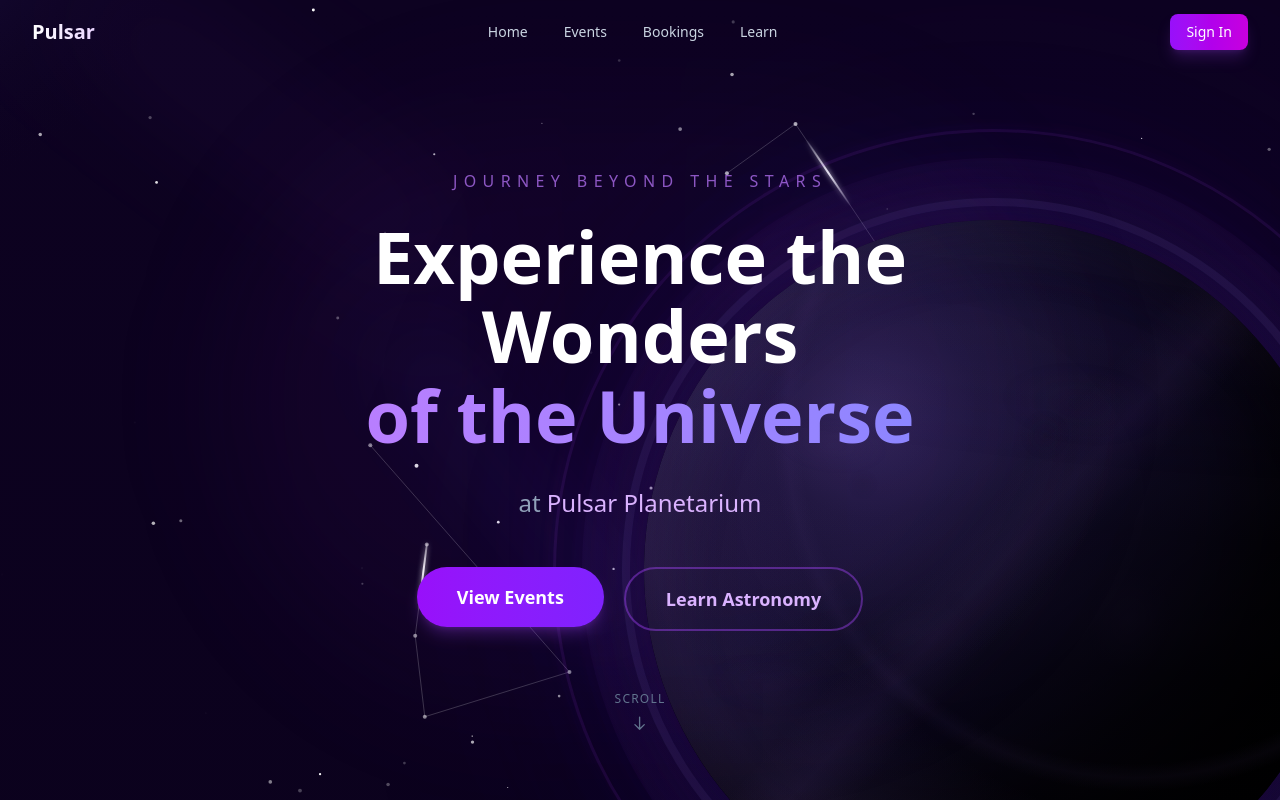
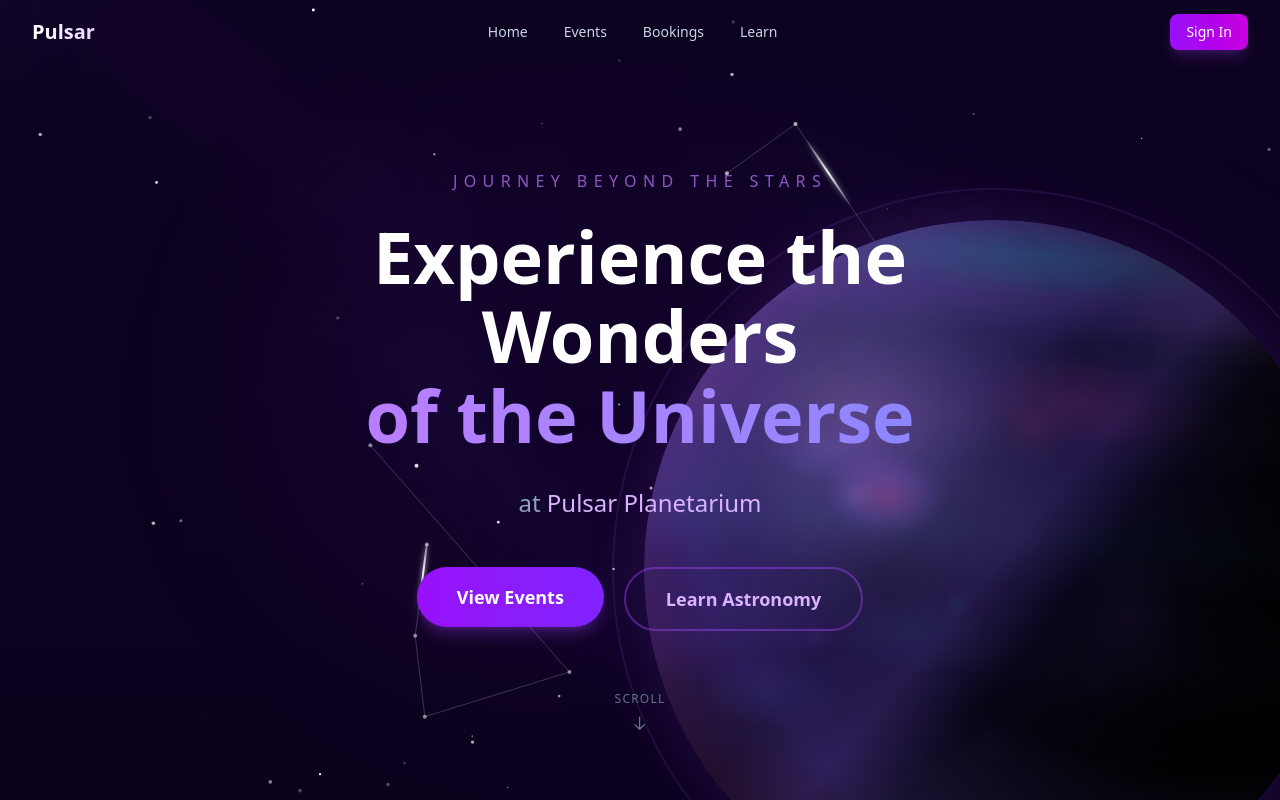
Before and after one commit to Artificed/Pulsar, a Next.js app in the folder frontend/: page / in a window 1280 px wide. Built offline with nearby package versions, Linux system fonts and the light colour scheme.

Commit message:
style: better planet

```diff
--- a/frontend/src/app/(main)/page.tsx
+++ b/frontend/src/app/(main)/page.tsx
@@ -590,106 +590,141 @@ export default function Home() {
 
       <section className="relative z-10 h-screen w-full snap-start flex items-center justify-center">
         <div className="absolute bottom-[-15%] right-[-5%] w-[700px] h-[700px] pointer-events-none">
-          <div className="absolute inset-[-80px] rounded-full bg-indigo-900/10 blur-[120px]" />
-          <div className="absolute inset-[-40px] rounded-full bg-purple-900/[0.08] blur-[80px]" />
+          <div className="absolute inset-[-30px] rounded-full bg-purple-900/[0.06] blur-[60px]" />
 
           <motion.div
             className="absolute top-1/2 left-1/2 -translate-x-1/2 -translate-y-1/2"
             style={{
-              width: '140%',
-              height: '140%',
+              width: '130%',
+              height: '130%',
               transform: 'translate(-50%, -50%) rotateX(75deg)',
             }}
             animate={{ rotate: 360 }}
-            transition={{ duration: 400, repeat: Infinity, ease: "linear" }}
+            transition={{ duration: 500, repeat: Infinity, ease: "linear" }}
           >
-            <div className="absolute inset-[5%] rounded-full border-[3px] border-purple-500/10" style={{
-              boxShadow: '0 0 20px rgba(139, 92, 246, 0.05)',
-            }} />
-            <div className="absolute inset-[12%] rounded-full border-[8px] border-violet-400/[0.08]" style={{
-              boxShadow: 'inset 0 0 30px rgba(139, 92, 246, 0.03)',
-            }} />
-            <div className="absolute inset-[18%] rounded-full border-[4px] border-indigo-400/[0.12]" />
-            <div className="absolute inset-[8%] rounded-full" style={{
-              background: 'radial-gradient(ellipse at center, transparent 60%, rgba(139, 92, 246, 0.04) 70%, transparent 85%)',
-            }} />
+            <div className="absolute inset-[8%] rounded-full border-[2px] border-purple-400/10" />
+            <div className="absolute inset-[12%] rounded-full border-[4px] border-violet-400/[0.07]" />
+            <div className="absolute inset-[16%] rounded-full border-[2px] border-indigo-400/[0.08]" />
           </motion.div>
 
           <motion.div
             className="w-full h-full rounded-full relative overflow-hidden"
             style={{
-              background: 'radial-gradient(circle at 30% 30%, #2a1f4e 0%, #1a1235 15%, #120d28 30%, #0c0820 50%, #060412 70%, #020108 100%)',
-              boxShadow: 'inset -60px -60px 120px rgba(0,0,0,0.95), inset 20px 20px 60px rgba(99, 82, 150, 0.15), 0 0 100px rgba(79, 52, 146, 0.2), 0 0 200px rgba(79, 52, 146, 0.1)',
+              background: 'radial-gradient(circle at 30% 30%, #3d2a6d 0%, #2a1f5c 10%, #1e1548 20%, #150f38 35%, #0d0a28 55%, #060418 75%, #020108 100%)',
+              boxShadow: 'inset -80px -80px 150px rgba(0,0,0,0.98), inset 30px 30px 80px rgba(139, 92, 246, 0.2), inset 10px 10px 40px rgba(236, 72, 153, 0.1), 0 0 60px rgba(139, 92, 246, 0.15)',
             }}
             animate={{ rotate: 360 }}
-            transition={{ duration: 300, repeat: Infinity, ease: "linear" }}
+            transition={{ duration: 400, repeat: Infinity, ease: "linear" }}
           >
-            <div className="absolute inset-0 rounded-full opacity-40" style={{
+            <motion.div
+              className="absolute inset-0 rounded-full"
+              style={{
+                background: `
+                  radial-gradient(ellipse 120% 20% at 50% 5%, rgba(34, 211, 238, 0.3) 0%, rgba(139, 92, 246, 0.15) 30%, transparent 60%),
+                  radial-gradient(ellipse 100% 15% at 50% 95%, rgba(236, 72, 153, 0.25) 0%, rgba(168, 85, 247, 0.1) 30%, transparent 60%)
+                `,
+              }}
+              animate={{
+                opacity: [0.6, 1, 0.6],
+              }}
+              transition={{ duration: 3, repeat: Infinity, ease: "easeInOut" }}
+            />
+
+            <div className="absolute inset-0 rounded-full opacity-50" style={{
               background: `
-                radial-gradient(ellipse 80px 40px at 25% 35%, rgba(60, 40, 90, 0.4) 0%, transparent 70%),
-                radial-gradient(ellipse 120px 60px at 60% 25%, rgba(45, 30, 75, 0.3) 0%, transparent 70%),
-                radial-gradient(ellipse 100px 50px at 40% 60%, rgba(50, 35, 80, 0.35) 0%, transparent 70%),
-                radial-gradient(ellipse 60px 80px at 70% 55%, rgba(55, 38, 85, 0.3) 0%, transparent 70%),
-                radial-gradient(ellipse 90px 45px at 20% 70%, rgba(40, 28, 70, 0.4) 0%, transparent 70%)
+                radial-gradient(ellipse 100px 50px at 25% 35%, rgba(139, 92, 246, 0.4) 0%, transparent 70%),
+                radial-gradient(ellipse 150px 70px at 60% 25%, rgba(236, 72, 153, 0.25) 0%, transparent 70%),
+                radial-gradient(ellipse 120px 60px at 40% 60%, rgba(34, 211, 238, 0.2) 0%, transparent 70%),
+                radial-gradient(ellipse 80px 100px at 70% 55%, rgba(168, 85, 247, 0.35) 0%, transparent 70%),
+                radial-gradient(ellipse 110px 55px at 20% 70%, rgba(99, 102, 241, 0.3) 0%, transparent 70%)
               `,
             }} />
 
-            <div className="absolute inset-0 rounded-full opacity-30" style={{
+            <motion.div
+              className="absolute w-[120px] h-[80px] rounded-full"
+              style={{
+                top: '35%',
+                left: '25%',
+                background: 'radial-gradient(ellipse, rgba(236, 72, 153, 0.5) 0%, rgba(168, 85, 247, 0.3) 40%, transparent 70%)',
+                filter: 'blur(8px)',
+              }}
+              animate={{
+                scale: [1, 1.2, 1],
+                opacity: [0.7, 1, 0.7],
+              }}
+              transition={{ duration: 5, repeat: Infinity, ease: "easeInOut" }}
+            />
+
+            <div className="absolute inset-0 rounded-full opacity-40" style={{
               background: `
                 linear-gradient(180deg,
                   transparent 0%,
-                  rgba(80, 50, 120, 0.1) 15%,
-                  transparent 20%,
-                  rgba(60, 40, 100, 0.15) 35%,
-                  transparent 42%,
-                  rgba(70, 45, 110, 0.1) 55%,
-                  transparent 62%,
-                  rgba(50, 35, 90, 0.12) 75%,
-                  transparent 82%,
-                  rgba(60, 40, 100, 0.08) 95%,
+                  rgba(139, 92, 246, 0.15) 12%,
+                  transparent 18%,
+                  rgba(236, 72, 153, 0.1) 28%,
+                  transparent 35%,
+                  rgba(34, 211, 238, 0.12) 45%,
+                  transparent 52%,
+                  rgba(168, 85, 247, 0.15) 62%,
+                  transparent 70%,
+                  rgba(99, 102, 241, 0.1) 80%,
+                  transparent 88%,
+                  rgba(139, 92, 246, 0.08) 95%,
                   transparent 100%
                 )
               `,
             }} />
 
-            <div className="absolute inset-0 rounded-full opacity-25" style={{
+            <motion.div
+              className="absolute inset-0 rounded-full opacity-20"
+              style={{
+                background: `
+                  radial-gradient(circle 20px at 30% 40%, rgba(255, 255, 255, 0.3) 0%, transparent 100%),
+                  radial-gradient(circle 30px at 55% 30%, rgba(236, 72, 153, 0.4) 0%, transparent 100%),
+                  radial-gradient(circle 15px at 45% 55%, rgba(34, 211, 238, 0.5) 0%, transparent 100%),
+                  radial-gradient(circle 25px at 65% 65%, rgba(139, 92, 246, 0.4) 0%, transparent 100%),
+                  radial-gradient(circle 18px at 25% 60%, rgba(168, 85, 247, 0.35) 0%, transparent 100%),
+                  radial-gradient(circle 22px at 50% 75%, rgba(99, 102, 241, 0.3) 0%, transparent 100%)
+                `,
+              }}
+              animate={{ rotate: -360 }}
+              transition={{ duration: 600, repeat: Infinity, ease: "linear" }}
+            />
+
+            <div className="absolute inset-0 rounded-full opacity-30" style={{
               background: `
-                radial-gradient(circle 15px at 30% 40%, rgba(20, 15, 35, 0.6) 0%, transparent 100%),
-                radial-gradient(circle 25px at 55% 30%, rgba(25, 18, 40, 0.5) 0%, transparent 100%),
-                radial-gradient(circle 10px at 45% 55%, rgba(18, 12, 32, 0.7) 0%, transparent 100%),
-                radial-gradient(circle 20px at 65% 65%, rgba(22, 16, 38, 0.5) 0%, transparent 100%),
-                radial-gradient(circle 12px at 25% 60%, rgba(20, 14, 35, 0.6) 0%, transparent 100%),
-                radial-gradient(circle 18px at 50% 75%, rgba(24, 17, 40, 0.4) 0%, transparent 100%)
-              `,
-            }} />
-
-            <div className="absolute inset-0 rounded-full opacity-20" style={{
-              background: `
-                radial-gradient(ellipse 200% 30% at 50% 20%, rgba(100, 70, 140, 0.2) 0%, transparent 50%),
-                radial-gradient(ellipse 200% 25% at 50% 80%, rgba(80, 55, 120, 0.15) 0%, transparent 50%)
+                radial-gradient(ellipse 200% 35% at 50% 8%, rgba(255, 255, 255, 0.15) 0%, transparent 50%),
+                radial-gradient(ellipse 200% 30% at 50% 92%, rgba(200, 200, 255, 0.1) 0%, transparent 50%)
               `,
             }} />
 
             <div className="absolute inset-0 rounded-full" style={{
-              background: 'linear-gradient(135deg, transparent 0%, transparent 40%, rgba(0, 0, 0, 0.7) 70%, rgba(0, 0, 0, 0.95) 100%)',
+              background: 'linear-gradient(135deg, transparent 0%, transparent 35%, rgba(0, 0, 0, 0.6) 60%, rgba(0, 0, 0, 0.95) 100%)',
+            }} />
+
+            <motion.div
+              className="absolute inset-0 rounded-full"
+              style={{
+                background: 'radial-gradient(circle at 80% 20%, transparent 50%, rgba(139, 92, 246, 0.2) 70%, rgba(236, 72, 153, 0.1) 85%, transparent 100%)',
+              }}
+              animate={{
+                opacity: [0.8, 1, 0.8],
+              }}
+              transition={{ duration: 2, repeat: Infinity, ease: "easeInOut" }}
+            />
+
+            <div className="absolute inset-0 rounded-full" style={{
+              background: 'linear-gradient(125deg, transparent 0%, transparent 42%, rgba(139, 92, 246, 0.15) 50%, transparent 58%, transparent 100%)',
             }} />
 
             <div className="absolute inset-0 rounded-full" style={{
-              background: 'radial-gradient(circle at 75% 25%, transparent 55%, rgba(120, 90, 180, 0.15) 75%, rgba(100, 70, 160, 0.08) 100%)',
+              background: 'radial-gradient(circle at 25% 28%, rgba(255, 255, 255, 0.12) 0%, transparent 35%)',
             }} />
 
             <div className="absolute inset-0 rounded-full" style={{
-              background: 'linear-gradient(125deg, transparent 0%, transparent 45%, rgba(90, 60, 140, 0.1) 50%, transparent 55%, transparent 100%)',
-            }} />
-
-            <div className="absolute inset-0 rounded-full" style={{
-              background: 'radial-gradient(circle at 25% 30%, rgba(140, 110, 180, 0.08) 0%, transparent 40%)',
+              background: 'radial-gradient(circle at 35% 35%, rgba(200, 180, 255, 0.08) 0%, transparent 25%)',
             }} />
           </motion.div>
-
-          <div className="absolute inset-[-2px] rounded-full pointer-events-none" style={{
-            background: 'radial-gradient(circle at 70% 30%, transparent 48%, rgba(100, 70, 150, 0.06) 50%, transparent 52%)',
-          }} />
         </div>
 
         <div className="absolute left-1/2 top-1/2 -translate-x-1/2 -translate-y-1/2 w-[800px] h-[600px] pointer-events-none">
```
